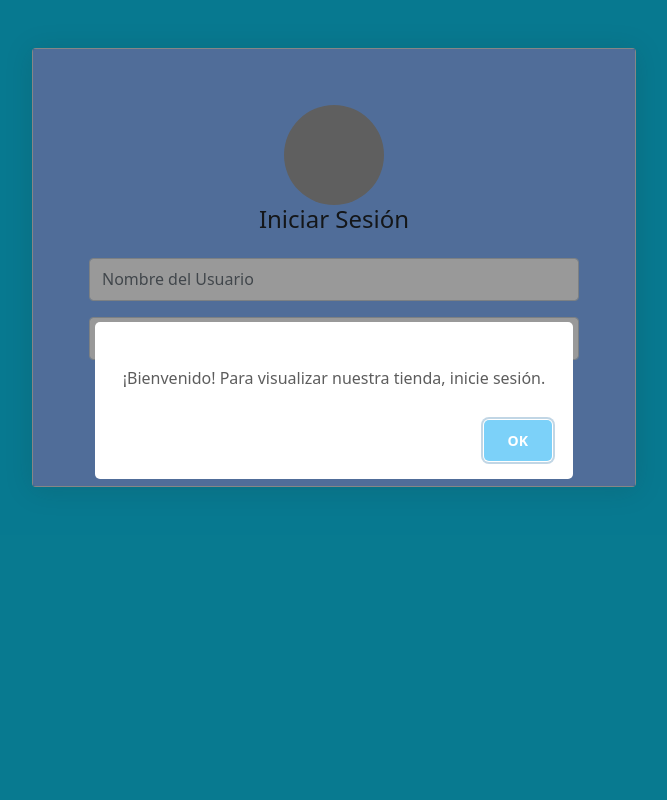
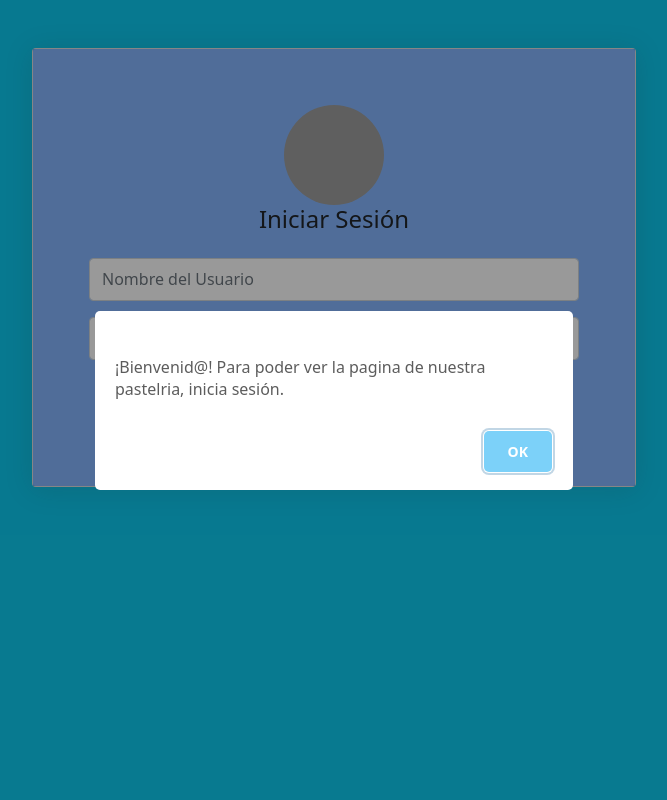
Before and after one commit to DaferSv/PasteleriaDulceCapricho-ProyectoFinal, a Django app: page /login/ in a window 1280 px wide. Shown: the whole page, without its empty margins (306-973 px from the left). Run offline with Django 3.2, Linux system fonts and the light colour scheme; some libraries are stand-ins or nearby versions; grey boxes are pictures that could not be loaded.

Commit message:
CommitSemana18

```diff
--- a/quince/appquince/templates/base.html
+++ b/quince/appquince/templates/base.html
@@ -2,8 +2,6 @@
 
 <!DOCTYPE html>
 <html lang="en">
-
-<head>
   <meta charset="utf-8">
   <meta http-equiv="X-UA-Compatible" content="IE=edge">
   <meta name="viewport" content="width=device-width, initial-scale=1, shrink-to-fit=no">
--- a/quince/appquince/templates/login.html
+++ b/quince/appquince/templates/login.html
@@ -9,8 +9,7 @@
   <meta name="viewport" content="width=device-width, initial-scale=1, shrink-to-fit=no">
   <meta name="description" content="">
   <meta name="author" content="">
-  <link href="{% static 'img/logo3/logo3
-  .png'  %}" rel="icon">
+  <link href="{% static 'img/logo/logo.png'  %}" rel="icon">
 
   <title>Iniciar Sesión</title>
 
@@ -25,7 +24,7 @@
 
   <script src="https://cdnjs.cloudflare.com/ajax/libs/sweetalert/2.1.2/sweetalert.min.js"></script>
   <script type="text/javascript">
-  swal("¡Bienvenido! Para visualizar nuestra tienda, inicie sesión.")
+  swal("¡Bienvenid@! Para poder ver la pagina de nuestra pastelria, inicia sesión.")
   </script>
 
     <!-- Login Content -->
```
Also changed, not shown: quince/appquince/static/css/ruang-admin.css (+4 -4 lines), quince/appquince/templates/index.html (+4 -4 lines), quince/db.sqlite3, quince/media/media/descarga_2.jpeg (added), quince/media/media/descarga_2_DVOIjay.jpeg (added), quince/media/media/ejemplo-de-oro-de-la-torta-76487439.jpg (added), quince/media/media/ejemplo-de-oro-de-la-torta-76487439_pzljz7b.jpg (added), quince/media/media/maxresdefault.jpg (added).
